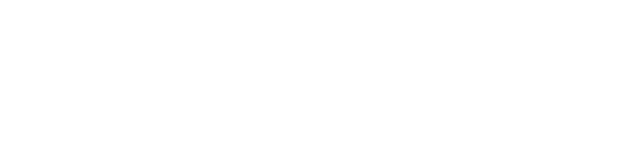
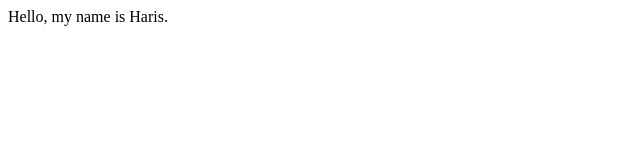
Before and after one commit to Passerbye3004/portfolio-project, a website: page index.html in a window 1280 px wide. Shown: the whole page, without its empty margins (0-640 px from the left). Drawn offline with Linux system fonts and the light colour scheme.

Commit message:
add intro text

```diff
--- a/index.html
+++ b/index.html
@@ -3,11 +3,12 @@
   <head>
     <meta charset="utf-8" />
     <meta name="viewport" content="width=device-width" />
-    <title>[insert name] Portifolio</title>
+    <title>Lee Yun Hao Portifolio</title>
     <link href="style.css" rel="stylesheet" type="text/css" />
   </head>
 
   <body>
+    Hello, my name is Haris.
     <script src="script.js"></script>
   </body>
 </html>
```
